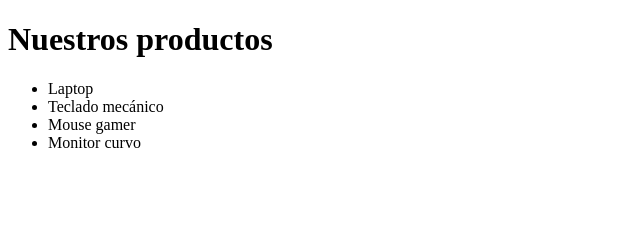
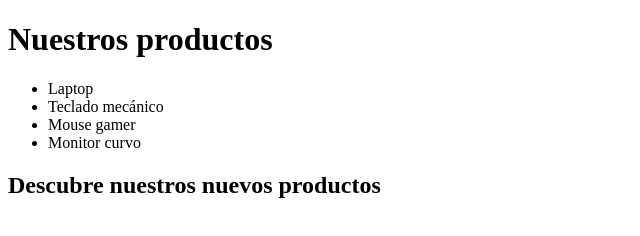
Before and after one commit to Ariellopez21/testing-git, a plain HTML site: page products.html in a window 1280 px wide. Shown: the whole page, without its empty margins (0-640 px from the left). Drawn offline with Linux system fonts and the light colour scheme.

Commit message:
Commit 8 - Tarea 1

```diff
--- a/products.html
+++ b/products.html
@@ -12,4 +12,5 @@
       <li>Monitor curvo</li>
     </ul>
   </body>
+<h2>Descubre nuestros nuevos productos</h2>
 </html>
```
